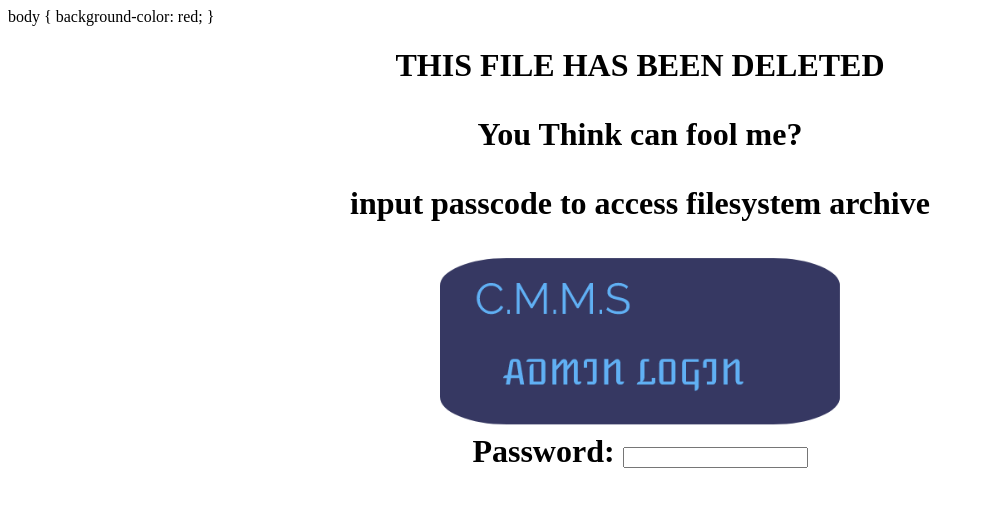
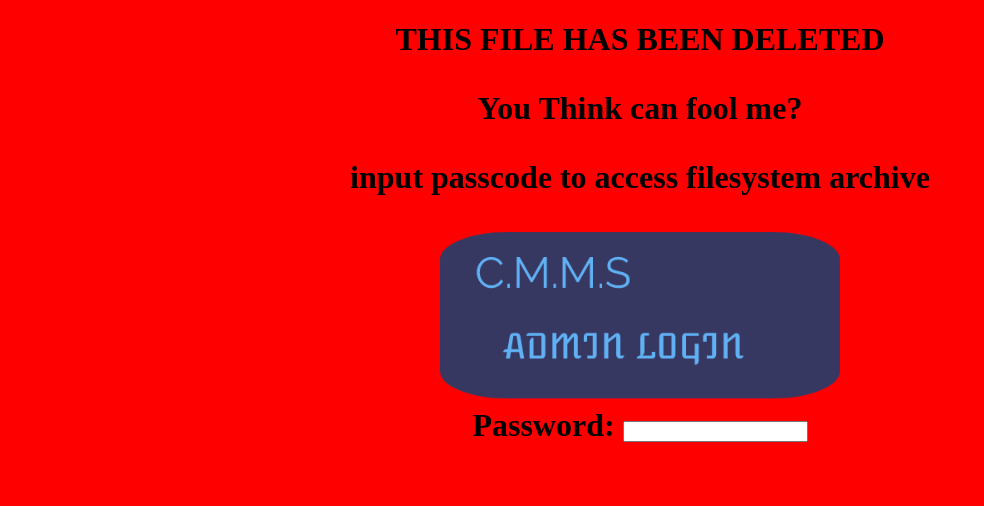
Before and after one commit to carloters/C.M.M.S, a plain HTML site: page FILE_DOES_NOT_EXIST.html in a window 1280 px wide. Shown: the whole page, without its empty margins (0-984 px from the left). Drawn offline with Linux system fonts and the light colour scheme.

Commit message:
Update FILE_DOES_NOT_EXIST.html

```diff
--- a/FILE_DOES_NOT_EXIST.html
+++ b/FILE_DOES_NOT_EXIST.html
@@ -1,7 +1,6 @@
 <!DOCTYPE html>
 <html>
-<body>
-  body { background-color: red; }
+<body style="background-color:red;">
   <center>
   <link href="https://fonts.googleapis.com/css?family=Titillium+Web&display=swap" rel="stylesheet">
   <title>confidential!</title>
```
